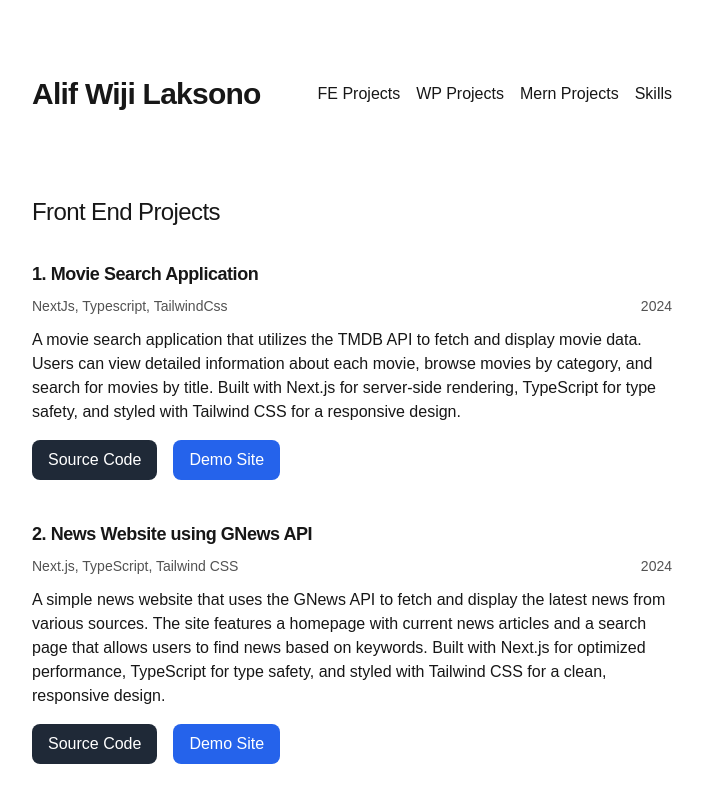
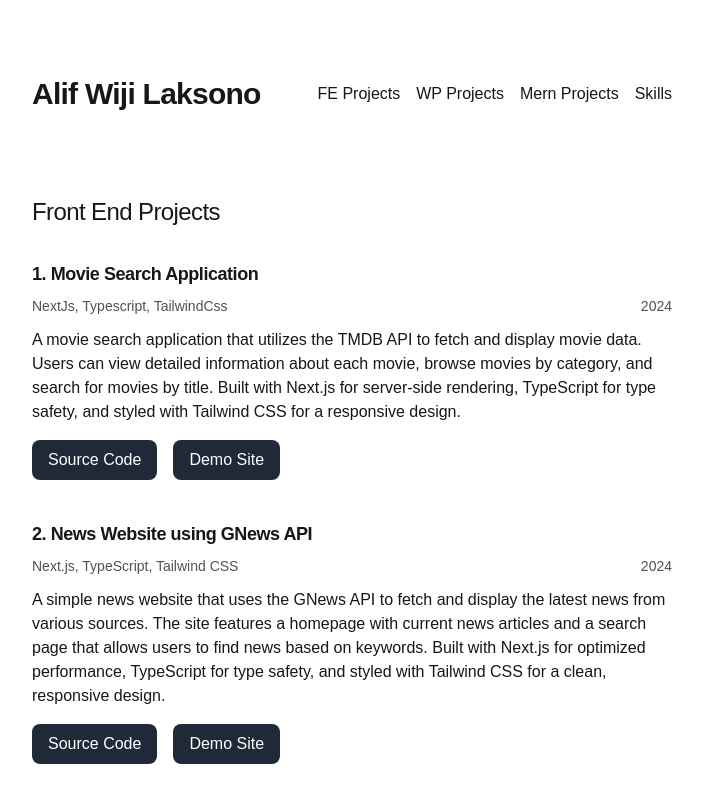
Before and after one commit to alif7laksono/portfolio, a Next.js app: page /frontend in a window 1280 px wide. Shown: the top 800 px of the page, without its empty margins (288-991 px from the left). Built offline with nearby package versions, Linux system fonts and the light colour scheme.

Commit message:
edit button

```diff
--- a/app/frontend/page.tsx
+++ b/app/frontend/page.tsx
@@ -57,7 +57,7 @@ export default function Frontend() {
                     href={project.url}
                     target="_blank"
                     rel="noopener noreferrer"
-                    className="inline-flex items-center px-4 py-2 bg-blue-600 text-white rounded-lg hover:bg-blue-500 transition-colors duration-200"
+                    className="inline-flex items-center px-4 py-2 bg-gray-800 text-white rounded-lg hover:bg-gray-700 transition-colors duration-200"
                   >
                     Demo Site
                   </a>
--- a/app/mern/page.tsx
+++ b/app/mern/page.tsx
@@ -39,7 +39,6 @@ export default function Mern() {
 
               {/* Demo Site and GitHub Buttons */}
               <div className="mt-4 space-x-4">
-                {/* GitHub Button (Source Code) */}
                 {project.github && (
                   <a
                     href={project.github}
--- a/app/wordpress/page.tsx
+++ b/app/wordpress/page.tsx
@@ -45,7 +45,7 @@ export default function Wordpress() {
                     href={project.url}
                     target="_blank"
                     rel="noopener noreferrer"
-                    className="inline-flex items-center px-4 py-2 bg-blue-600 text-white rounded-lg hover:bg-blue-500 transition-colors duration-200"
+                    className="inline-flex items-center px-4 py-2 bg-gray-800 text-white rounded-lg hover:bg-gray-700 transition-colors duration-200"
                   >
                     Demo Site
                   </a>
```
